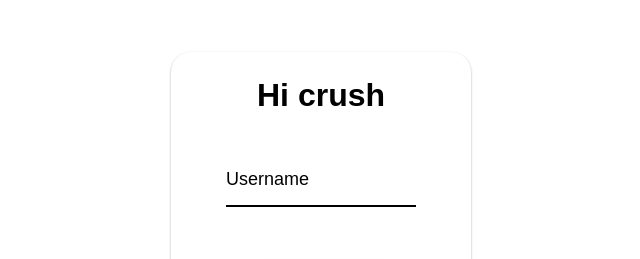
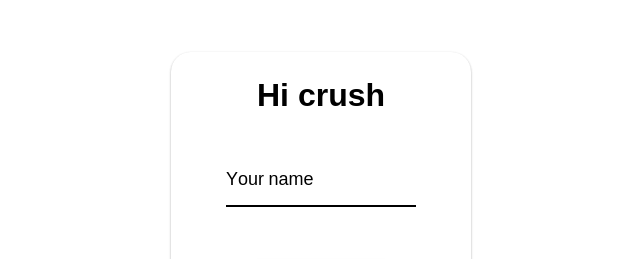
Before and after one commit to zyntaxmods/Kenshieeeejeee, a plain HTML site: page index.html in a window 1280 px wide. Shown: the part 148-407 px from the top of the page, 319-959 px from the left. Drawn offline with Linux system fonts and the light colour scheme.

Commit message:
Update index.html

```diff
--- a/index.html
+++ b/index.html
@@ -25,7 +25,7 @@
 <div class="form-control">
     <input type="value" required="" id="user">
     <label>
-        <span style="transition-delay:0ms">U</span><span style="transition-delay:50ms">s</span><span style="transition-delay:100ms">e</span><span style="transition-delay:150ms">r</span><span style="transition-delay:200ms">n</span><span style="transition-delay:250ms">a</span><span style="transition-delay:300ms">m</span><span style="transition-delay:350ms">e</span>
+        <span style="transition-delay:0ms">Y</span><span style="transition-delay:50ms">o</span><span style="transition-delay:100ms">u</span><span style="transition-delay:150ms">r</span> <span style="transition-delay:200ms">n</span><span style="transition-delay:250ms">a</span><span style="transition-delay:300ms">m</span><span style="transition-delay:350ms">e</span>
     </label>
 </div>
 
```
